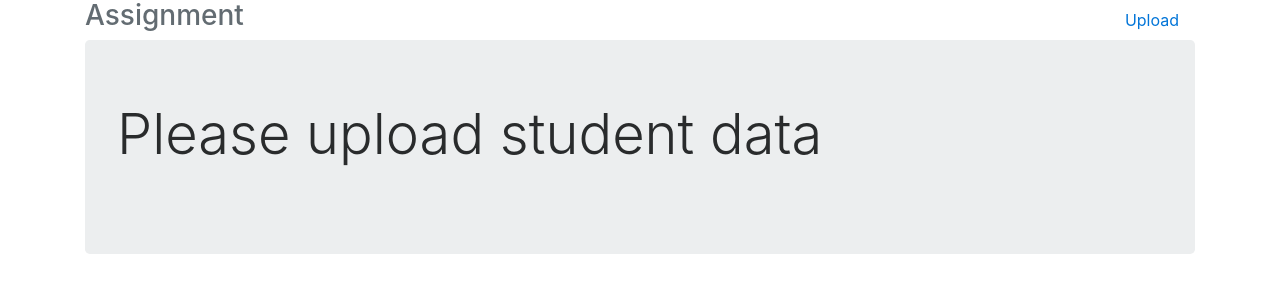
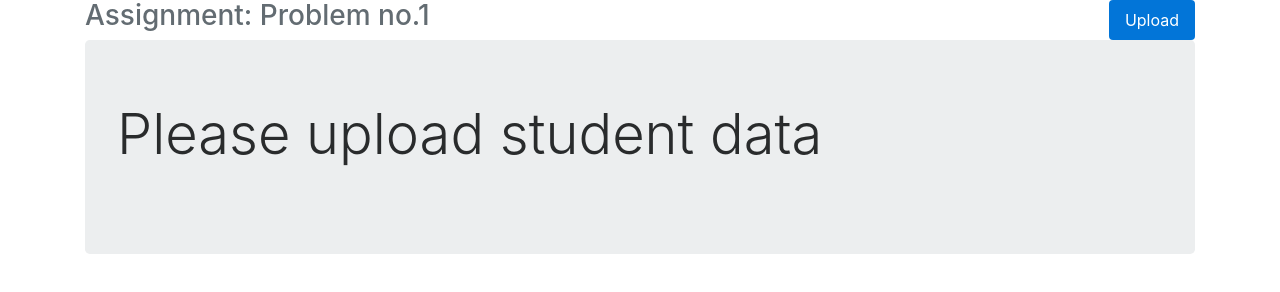
Before and after one commit to yogesh-sinoriya/students, a website: page index.html in a window 1280 px wide. Drawn offline with nearby package versions, Linux system fonts and the light colour scheme.

Commit message:
[FIX] Change in title

```diff
--- a/index.html
+++ b/index.html
@@ -16,12 +16,12 @@
 				<nav>
 					<ul class="nav nav-pills float-right">
 						<li class="nav-item">
-							<a class="nav-link" href="#" id="upload_link">Upload</a>
+							<a class="nav-link active" href="#" id="upload_link">Upload</a>
 							<input id="upload" type="file" style="display:none" on-read-file="showContent($fileContent)" name="">
 						</li>
 					</ul>
 				</nav>
-				<h3 class="text-muted">Assignment</h3>
+				<h3 class="text-muted">Assignment: Problem no.1</h3>
 			</div>
 
 			<div class="jumbotron">
```
